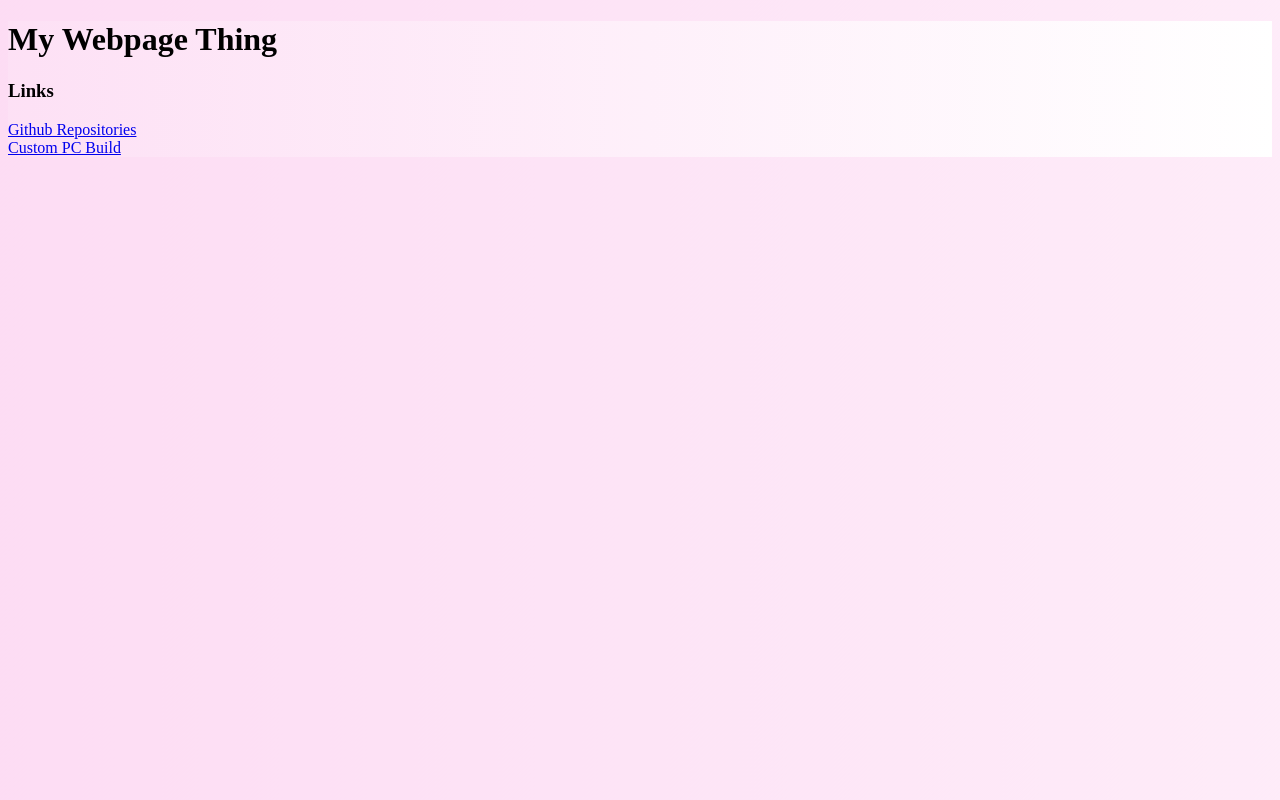
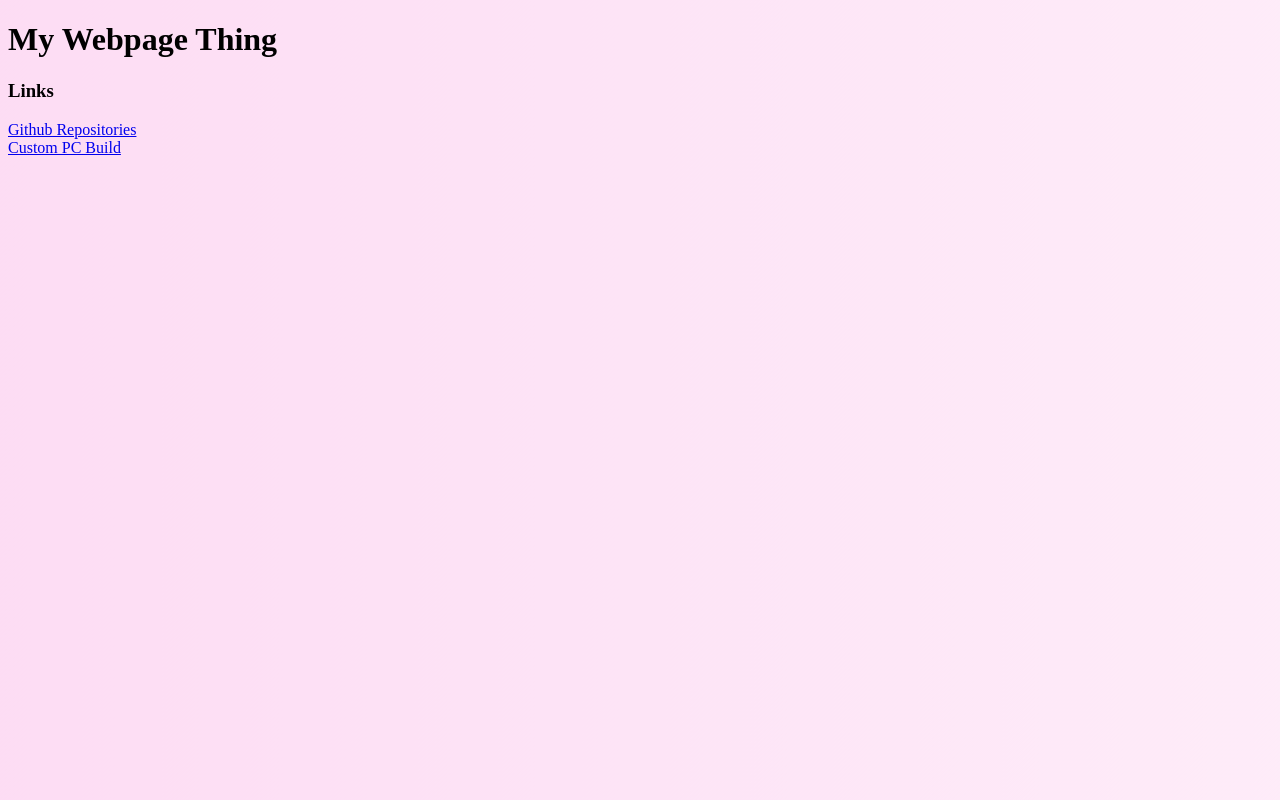
Before and after one commit to ChefboyRD/chefboyrd.github.io, a plain HTML site: page index.html in a window 1280 px wide. Drawn offline with Linux system fonts and the light colour scheme.

Commit message:
Update index.html

```diff
--- a/index.html
+++ b/index.html
@@ -7,9 +7,6 @@
 		<link rel="stylesheet" href="background.css">
 
 		<style>
-			body {
-				background-image: linear-gradient(to right, #fbc2eb -100%, #ffffff 100%);
-			}
 
 		</style>
 
```
